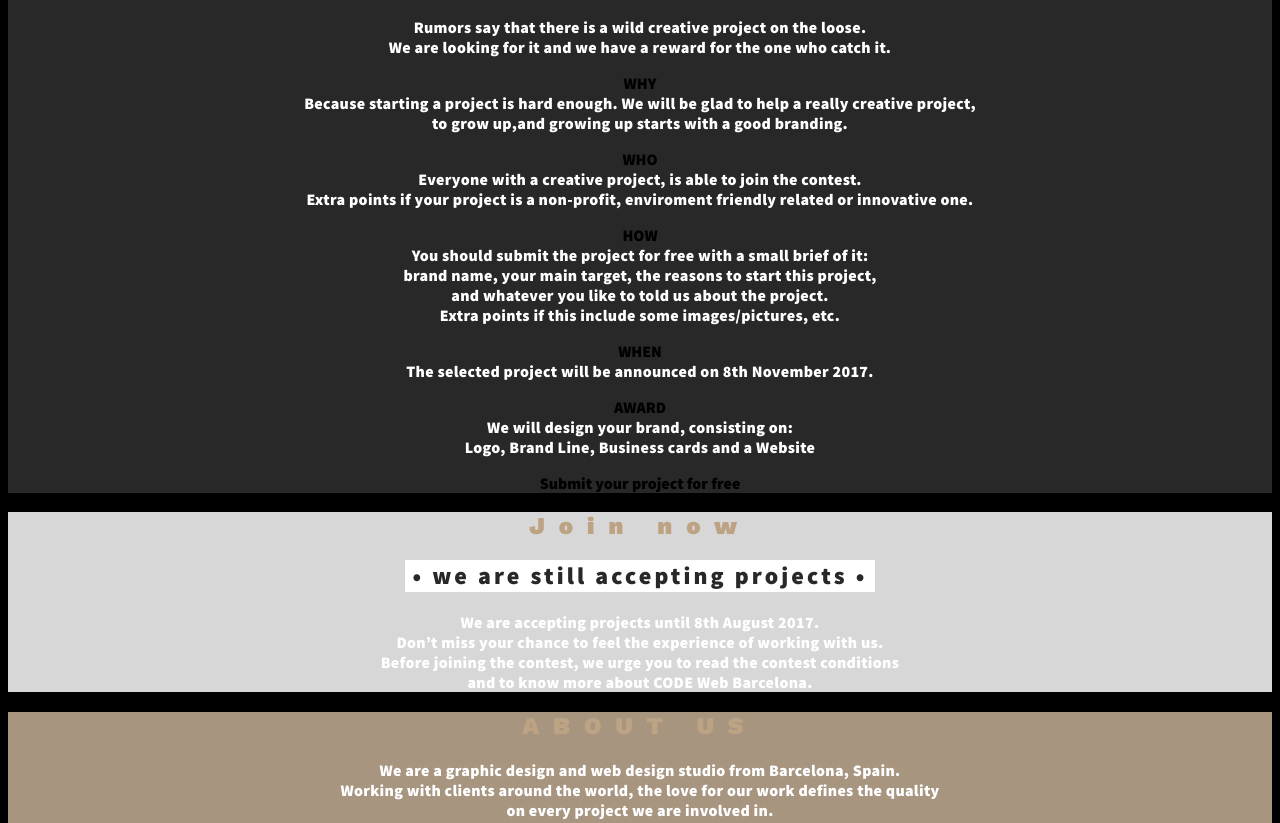
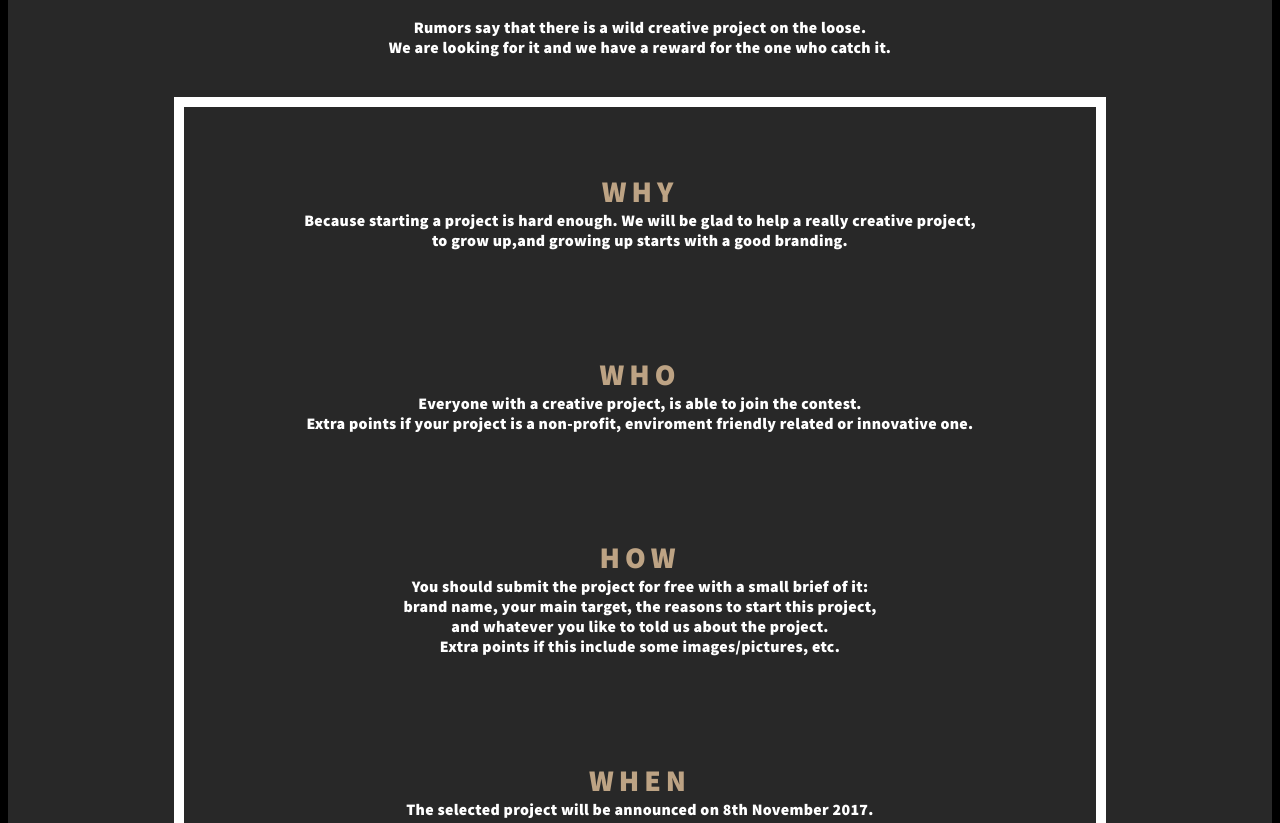
Before and after one commit to encryptid/11.29.16, a plain HTML site: page index.html in a window 1280 px wide. Shown: the part 930-1753 px from the top of the page. Drawn offline with nearby package versions, Linux system fonts and the light colour scheme.

Commit message:
Final css edit

```diff
--- a/style.css
+++ b/style.css
@@ -38,6 +38,21 @@ section.sec2 h1 {
 
 section.sec2 h2 {
     letter-spacing: 0em;
+    font-weight: 700;
+}
+
+section.sec2 p {
+    margin-bottom: 40px;
+}
+
+
+div {
+    border: 10px solid white;
+    display: inline-block;
+    padding-left: 120px;
+    padding-right: 120px;
+    padding-top: 0px;
+    margin-top: 0px;
 }
 
 section.sec3 {
@@ -87,10 +102,19 @@ h6 {
     margin-bottom: 0px;
 }
 
+aside {
+    padding-top: 65px;
+    padding-bottom: 0px;
+    margin-bottom: 0px;
+    font-size: 30px;
+    color: #bda384;
+    letter-spacing: 5px;
+}
+
 p {
     color: white;
     letter-spacing: .02em;
     font-size: 16px;
-    font-weight: 600;
     margin-top: 0px;
+
 }
```
